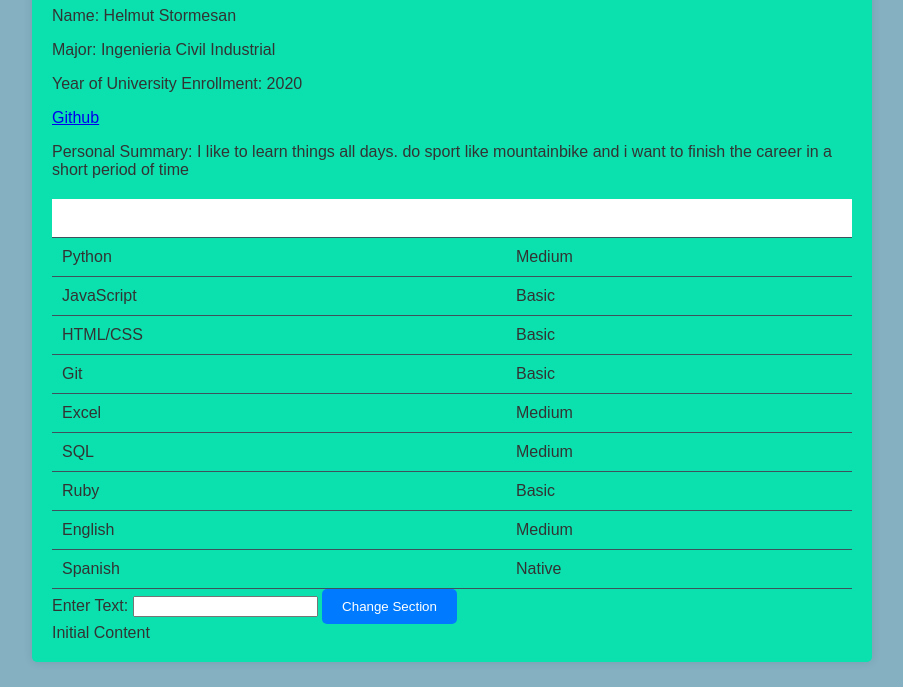
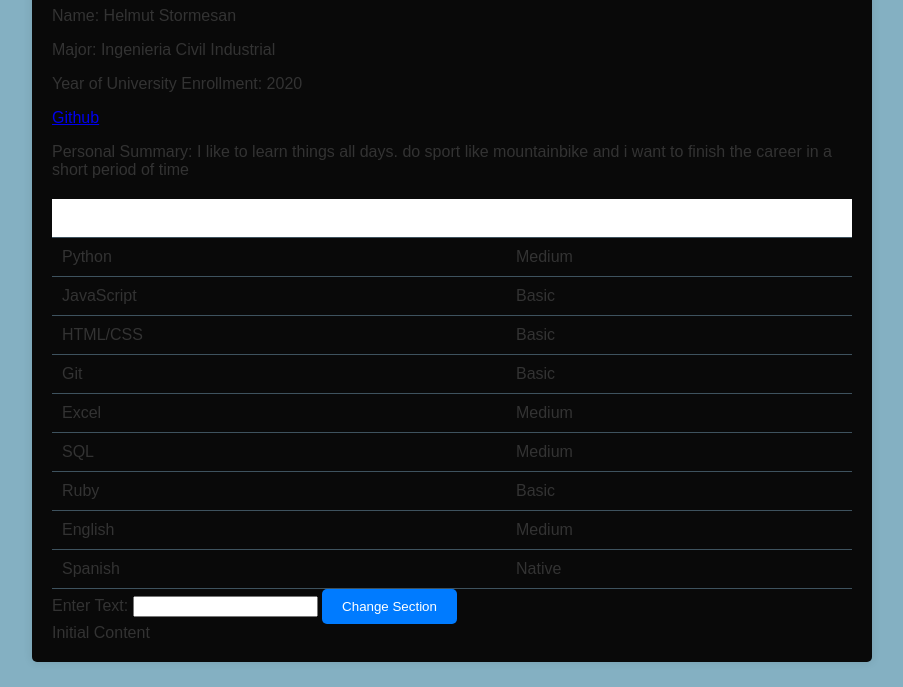
Before and after one commit to HelmutStormesan/HelmutStormesan.github.io, a plain HTML site: page index.html in a window 1280 px wide. Shown: the part 113-800 px from the top of the page, without its empty margins (188-1091 px from the left). Drawn offline with Linux system fonts and the light colour scheme.

Commit message:
pl commit

```diff
--- a/index.css
+++ b/index.css
@@ -9,7 +9,7 @@ body {
     max-width: 800px;
     margin: 20px auto;
     padding: 20px;
-    background-color: #0ae1af;
+    background-color: #090909;
     border-radius: 5px;
     box-shadow: 0 0 10px rgba(0, 0, 0, 0.1);
   }
```
